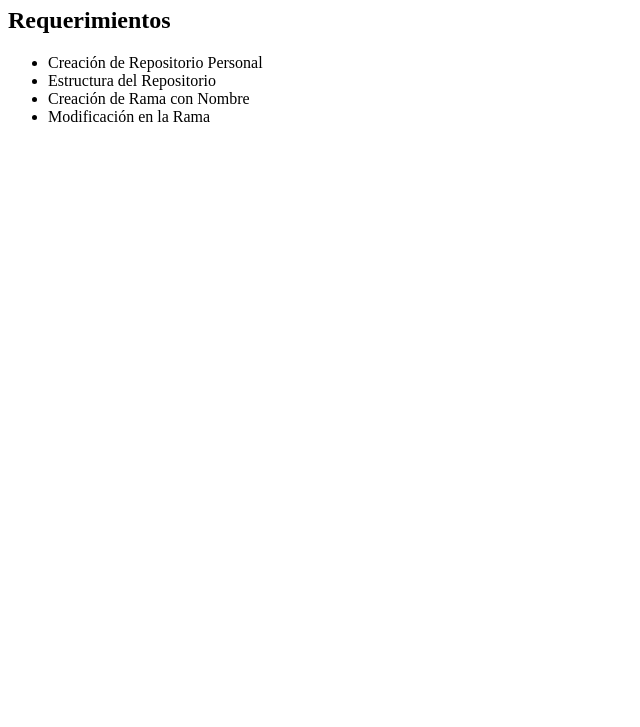
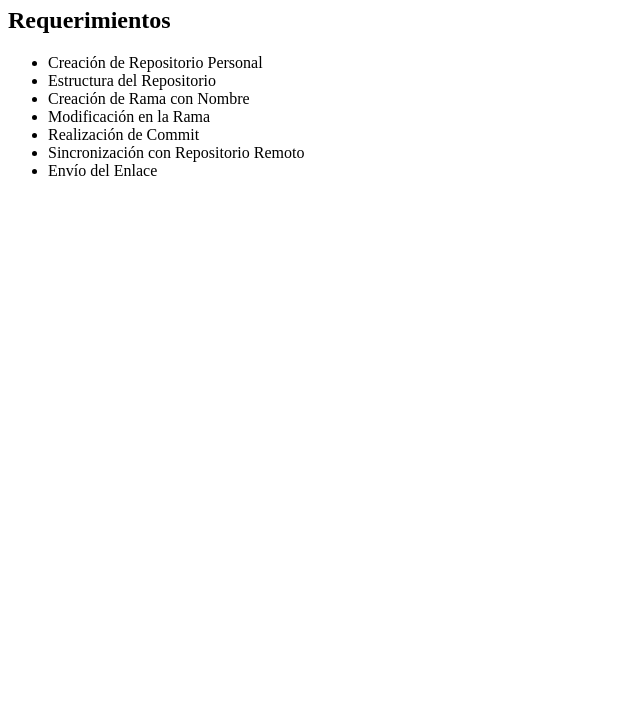
Before and after one commit to JuanLopezAsis27/Tarea12, a plain HTML site: page index.html in a window 1280 px wide. Shown: the part 73-800 px from the top of the page, without its empty margins (0-640 px from the left). Drawn offline with Linux system fonts and the light colour scheme.

Commit message:
Se agregaron los 3 pasos restantes a la lista

```diff
--- a/index.html
+++ b/index.html
@@ -13,6 +13,9 @@
         <li>Estructura del Repositorio</li>
         <li>Creación de Rama con Nombre</li>
         <li>Modificación en la Rama</li>
+        <li>Realización de Commit</li>
+        <li>Sincronización con Repositorio Remoto</li>
+        <li>Envío del Enlace</li>
     </ul>
 </body>
 </html>
```
